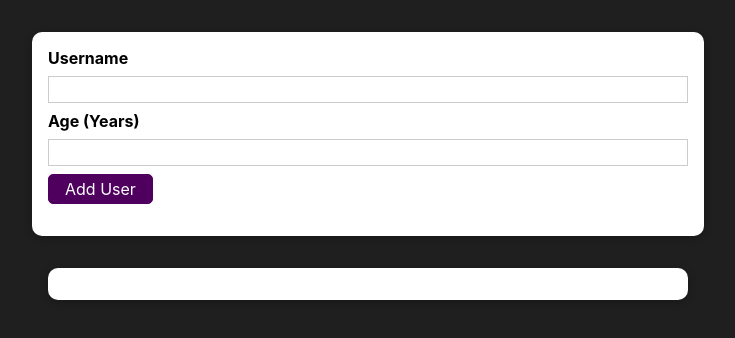
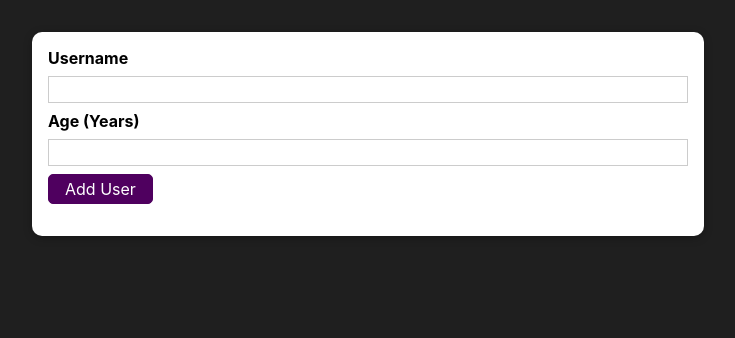
Before and after one commit to afolabiopakunle/react-form-test, a React (Create React App) app: page / in a window 1280 px wide. Shown: the top 338 px of the page, without its empty margins (272-1007 px from the left). Built offline with nearby package versions, Linux system fonts and the light colour scheme.

Commit message:
Users List Works

```diff
--- a/src/App.js
+++ b/src/App.js
@@ -16,7 +16,7 @@ export default function App() {
   return (
     <div>
      <AddUser onAddUser={getUser} />
-     <UsersList users={usersList} />
+     {usersList.length !== 0 && <UsersList users={usersList} />}
     </div>
   );
 }
--- a/src/components/Users/UsersList/UsersList.js
+++ b/src/components/Users/UsersList/UsersList.js
@@ -6,7 +6,7 @@ export default function UsersList(props) {
   return (
     <Card className={styles.users}>
     <ul>
-      {props.users.map(user => <li>{user.name} ({user.age}) years old.</li>)}
+      {props.users.map(user => <li key={user.name}>{user.name} ({user.age}) years old.</li>)}
     </ul>
     </Card>
   )
```
